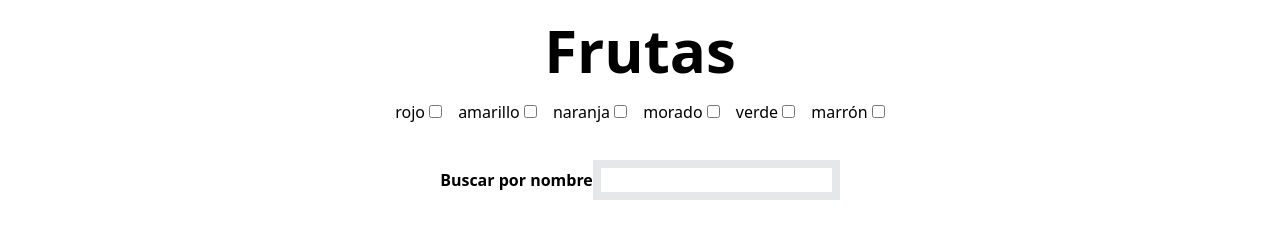
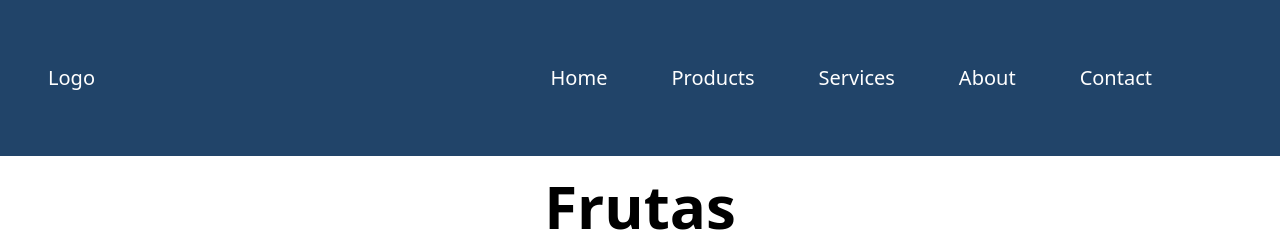
Before and after one commit to OscarGRubianoA/exercises-DOM, a plain HTML site: page index.html in a window 1280 px wide. Shown: the top 232 px of the page. Drawn offline with nearby package versions, Linux system fonts and the light colour scheme; no server answers.

Commit message:
'addnavbar'

```diff
--- a/index.html
+++ b/index.html
@@ -4,9 +4,21 @@
     <meta charset="UTF-8" />
     <meta name="viewport" content="width=device-width, initial-scale=1.0" />
     <script src="https://cdn.tailwindcss.com"></script>
+    <link rel="stylesheet" href="style.css">
     <title>FRUTAS</title>
   </head>
   <body>
+    <header class=" min-w-full  flex justify-between p-12 text-xl items-center">
+      <p>Logo</p>
+    <nav class="flex gap-16 sm:mr-16 p-4">
+
+      <a href="">Home</a>
+      <a href="">Products</a>
+      <a href="">Services</a>
+      <a href="">About</a>
+      <a href="">Contact</a>
+    </nav>
+    </header>
     <main class="m-5  flex flex-col bg-col-#F3F4F6">
       <h1 class="text-center text-6xl font-black">Frutas</h1>
 
```
